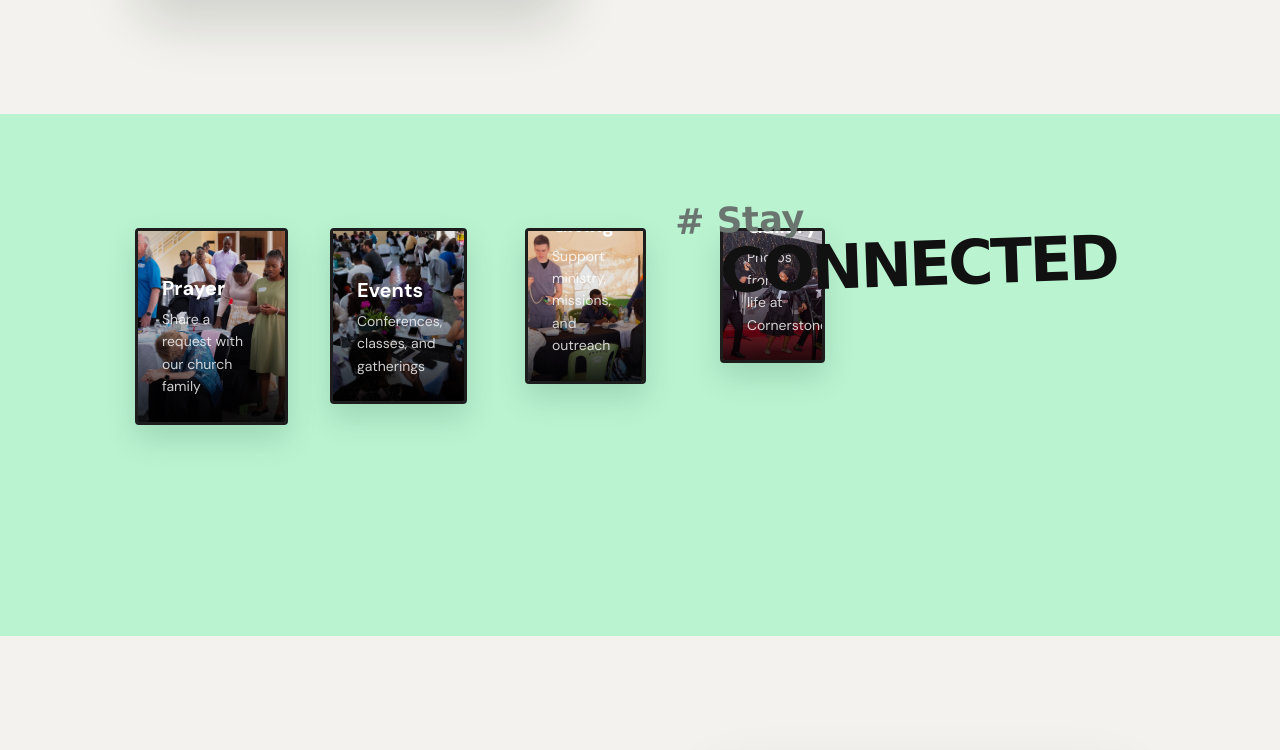
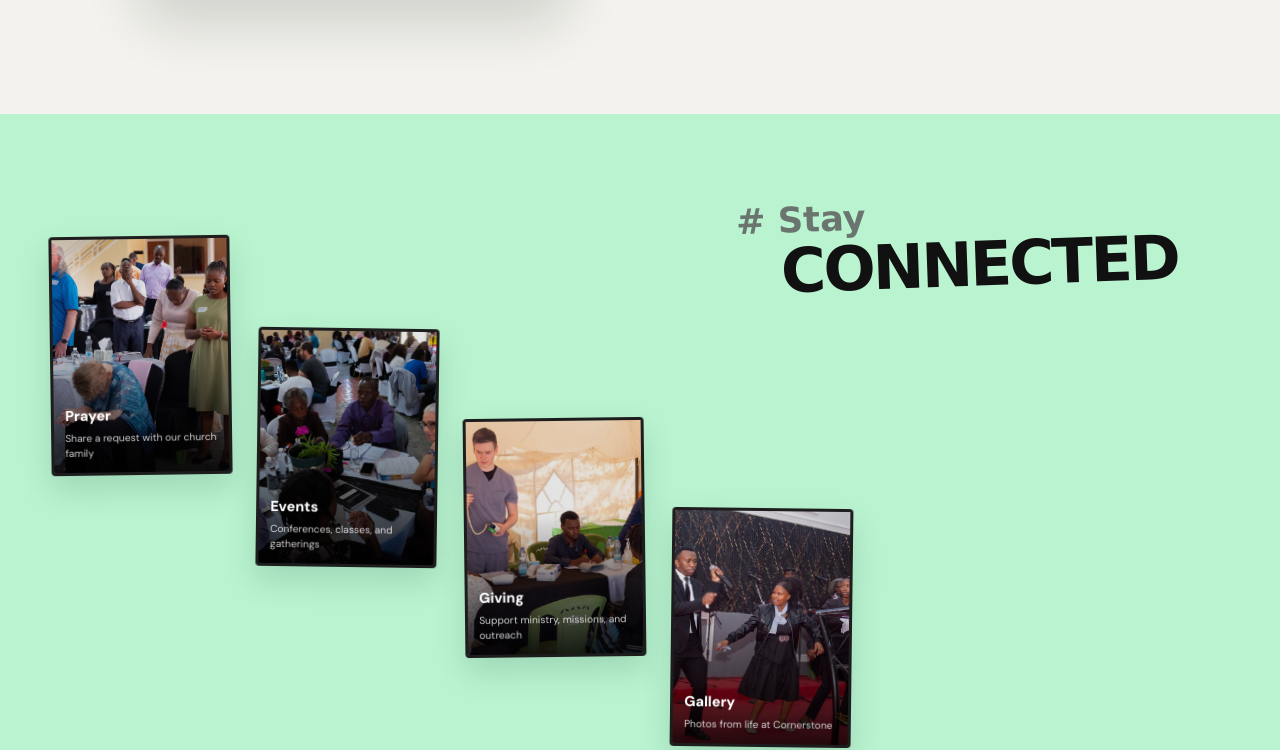
Before and after one commit to Watenehub/CFC, a React (Vite) app in the folder frontend/: page / in a window 1280 px wide. Shown: the part 2009-2759 px from the top of the page. Built offline with nearby package versions, Linux system fonts and the light colour scheme; no server answers.

Commit message:
Increase connected card scale

```diff
--- a/frontend/src/pages/Home.css
+++ b/frontend/src/pages/Home.css
@@ -1130,17 +1130,17 @@
 
 .home .connect-stage {
   position: relative;
-  min-height: 330px;
-  max-width: 1010px;
+  min-height: 500px;
+  max-width: 1180px;
   margin: 0 auto;
 }
 
 .home .connect-stage .section-header {
   position: absolute;
   top: -0.5rem;
-  right: 0;
+  right: 2%;
   z-index: 2;
-  width: min(52%, 470px);
+  width: min(43%, 470px);
   margin: 0;
   text-align: left;
 }
@@ -1154,25 +1154,39 @@
   grid-template-columns: repeat(4, minmax(0, 1fr));
   align-items: start;
   gap: clamp(0.8rem, 2.2vw, 1.6rem);
-  max-width: 690px;
+  width: 68%;
+  max-width: none;
   margin: 0;
   padding-top: 1.5rem;
 }
 
 .home .connect-card {
-  aspect-ratio: 0.78 / 1;
+  aspect-ratio: 0.76 / 1;
   border: 3px solid #1d1d1d;
   border-radius: 4px;
   box-shadow: 0 14px 30px rgba(10, 60, 35, 0.15);
 }
 
-.home .connect-card:nth-child(1) { transform: translateY(18px) rotate(-0.8deg); }
-.home .connect-card:nth-child(2) { transform: translateY(64px) rotate(0.8deg); }
-.home .connect-card:nth-child(3) { transform: translateY(22px) rotate(-0.7deg); }
-.home .connect-card:nth-child(4) { transform: translateY(86px) rotate(0.7deg); }
-.home .connect-card:nth-child(2) { margin-left: 1rem; }
-.home .connect-card:nth-child(3) { margin-left: 2rem; }
-.home .connect-card:nth-child(4) { margin-left: 3rem; }
+.home .connect-card-overlay {
+  padding: 0.7rem;
+}
+
+.home .connect-card-overlay h3 {
+  margin-bottom: 0.25rem;
+  font-size: 0.9rem;
+  font-weight: 800;
+}
+
+.home .connect-card-overlay p {
+  max-width: 190px;
+  font-size: 0.64rem;
+  line-height: 1.45;
+}
+
+.home .connect-card:nth-child(1) { transform: translateY(8px) rotate(-0.8deg); }
+.home .connect-card:nth-child(2) { transform: translateY(100px) rotate(0.8deg); }
+.home .connect-card:nth-child(3) { transform: translateY(190px) rotate(-0.7deg); }
+.home .connect-card:nth-child(4) { transform: translateY(280px) rotate(0.7deg); }
 
 .home .events-section { padding-top: clamp(5rem, 9vw, 8rem); padding-bottom: clamp(5rem, 8vw, 7rem); }
 
@@ -1230,22 +1244,21 @@
   .home .event-showcase-image { width: min(100%, 500px); margin: 0 auto; }
   .home .events-copy { max-width: 620px; margin: 0 auto; text-align: center; }
   .home .events-description { margin-left: auto; margin-right: auto; }
-  .home .connect-stage { min-height: 430px; }
+  .home .connect-stage { min-height: 500px; }
   .home .connect-stage .section-header {
-    position: relative;
-    top: auto;
-    right: auto;
-    width: 100%;
-    margin-bottom: 1.5rem;
-    text-align: center;
+    position: absolute;
+    top: -0.5rem;
+    right: 2%;
+    width: min(43%, 470px);
+    margin: 0;
+    text-align: left;
   }
-  .home .connect-stage .section-heading { margin-left: 0; }
-  .home .connect-scroll { grid-template-columns: repeat(2, minmax(0, 1fr)); max-width: 650px; margin: 0 auto; padding-top: 0; }
-  .home .connect-card:nth-child(n) { transform: none; }
-  .home .connect-card:nth-child(even) { margin-top: 28px; }
-  .home .connect-card:nth-child(2),
-  .home .connect-card:nth-child(3),
-  .home .connect-card:nth-child(4) { margin-left: 0; }
+  .home .connect-stage .section-heading { margin-left: 2.8rem; }
+  .home .connect-scroll { grid-template-columns: repeat(4, minmax(0, 1fr)); width: 72%; max-width: none; margin: 0; padding-top: 1.5rem; }
+  .home .connect-card:nth-child(1) { transform: translateY(8px) rotate(-0.8deg); }
+  .home .connect-card:nth-child(2) { transform: translateY(100px) rotate(0.8deg); margin-left: 0; }
+  .home .connect-card:nth-child(3) { transform: translateY(190px) rotate(-0.7deg); margin-left: 0; }
+  .home .connect-card:nth-child(4) { transform: translateY(280px) rotate(0.7deg); margin-left: 0; }
   .home .involved-grid { grid-template-columns: 1fr; max-width: 560px; }
 }
 
@@ -1260,8 +1273,17 @@
   .home .sermon-feature-content { padding: 2rem 1.45rem 2.2rem; border-radius: 28% 14% 25% 16% / 13% 17% 15% 20%; }
   .home .connect .section-heading { margin-left: 1.2rem; }
   .home .connect-stage { min-height: 0; }
+  .home .connect-stage .section-header {
+    position: relative;
+    top: auto;
+    right: auto;
+    width: 100%;
+    margin-bottom: 1.5rem;
+    text-align: center;
+  }
   .home .connect-stage .section-heading { margin-left: 0; }
-  .home .connect-scroll { gap: 0.75rem; }
+  .home .connect-scroll { grid-template-columns: repeat(2, minmax(0, 1fr)); width: 100%; gap: 0.75rem; padding-top: 0; }
+  .home .connect-card:nth-child(n) { transform: none; margin-left: 0; }
   .home .connect-card { aspect-ratio: 0.74 / 1; }
   .home .event-showcase-image { border-radius: 28px; }
   .home .events-copy .section-heading { font-size: 2.55rem; }
@@ -1346,3 +1368,11 @@
     transition: none;
   }
 }
+
+/* Preserve the diagonal reference placement after scroll reveals finish. */
+@media (min-width: 561px) {
+  .home .connect-card.home-reveal.skate-text.visible:nth-child(1) { transform: translateY(8px) rotate(-0.8deg); }
+  .home .connect-card.home-reveal.skate-text.visible:nth-child(2) { transform: translateY(100px) rotate(0.8deg); }
+  .home .connect-card.home-reveal.skate-text.visible:nth-child(3) { transform: translateY(190px) rotate(-0.7deg); }
+  .home .connect-card.home-reveal.skate-text.visible:nth-child(4) { transform: translateY(280px) rotate(0.7deg); }
+}
```
